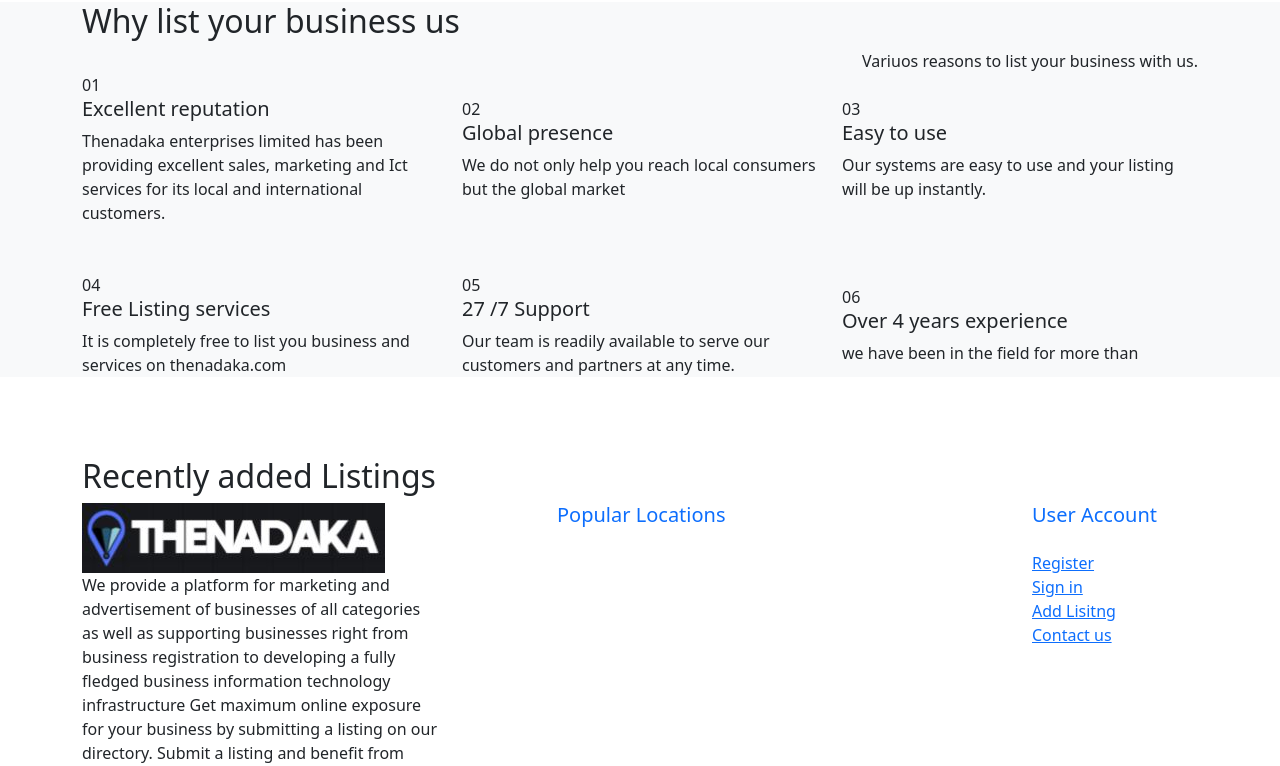
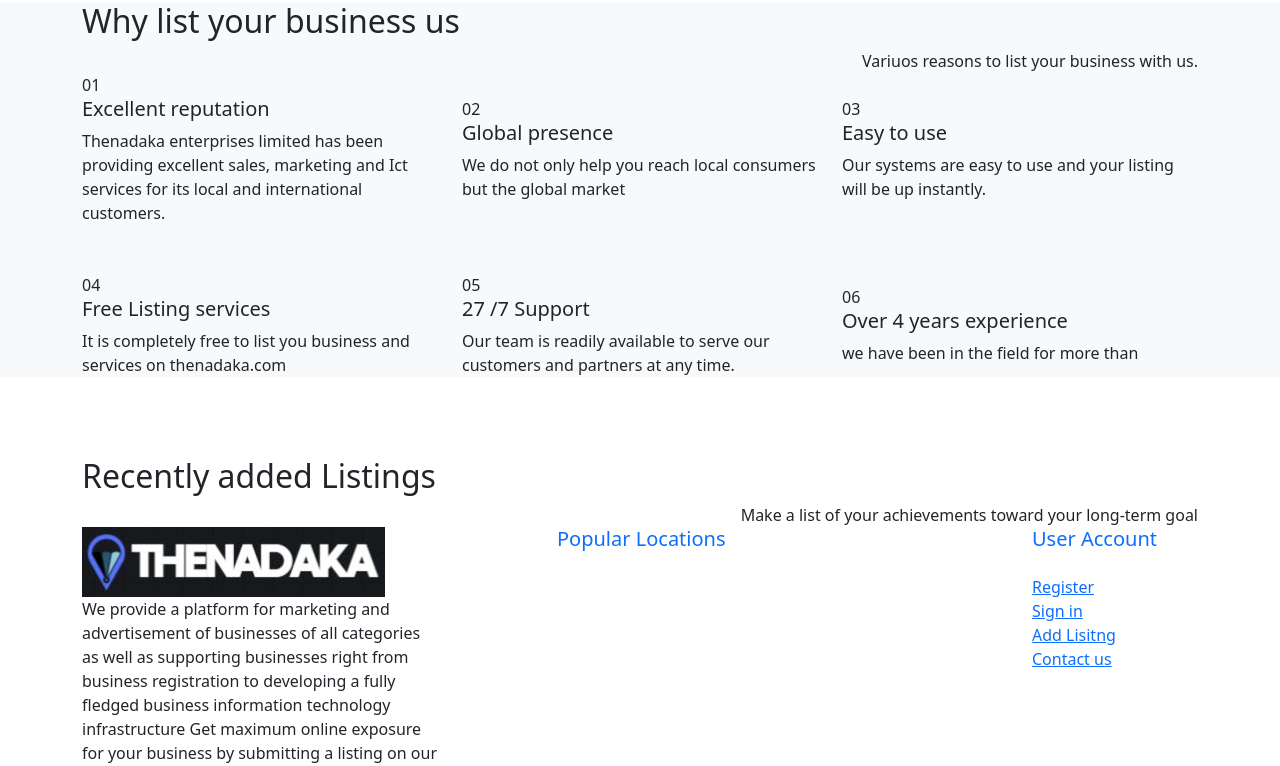
Before and after one commit to taibu/ThenadakaDirectory, a CodeIgniter app: page /ThenadakaDirectory/ in a window 1280 px wide. Shown: the part 500-1266 px from the top of the page. Run offline with CodeIgniter, Linux system fonts and the light colour scheme; data that the repository does not hold is empty; some libraries are stand-ins or nearby versions.

Commit message:
Changed default site contents

```diff
--- a/application/controllers/Signin.php
+++ b/application/controllers/Signin.php
@@ -19,9 +19,6 @@ class Signin extends CI_Controller {
 	public function verify_User()
     {
 
-
-
-
         $data = $this->Signin_Model->find_user();
 
         if($data){
@@ -33,6 +30,7 @@ class Signin extends CI_Controller {
             $this->session->set_flashdata('error', "Invalid User credentials");
             header('location:'.base_url('login'));
         }
+        header('location:'.base_url('/AdminHome'));
     }
  function Home(){
     $data["homestats"]=$this->Admin_Model->fetch_homestats();
--- a/application/views/Pages/welcome_message.php
+++ b/application/views/Pages/welcome_message.php
@@ -299,7 +299,8 @@ Places -->
                 <div class="col-12">
                     <div class="section-title">
                         <h2>Recently added Listings</h2>
-                        <div class="sub-title text-end"> <span> </span></div>
+                        <div class="sub-title text-end"> <span> Make a list of your achievements toward your long-term
+                                goal</span></div>
                     </div>
                 </div>
             </div>
```
